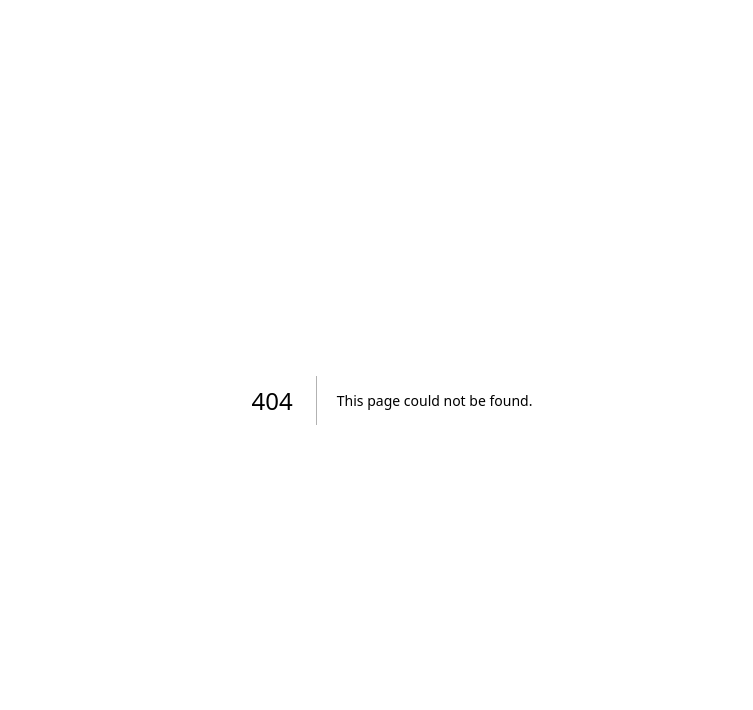
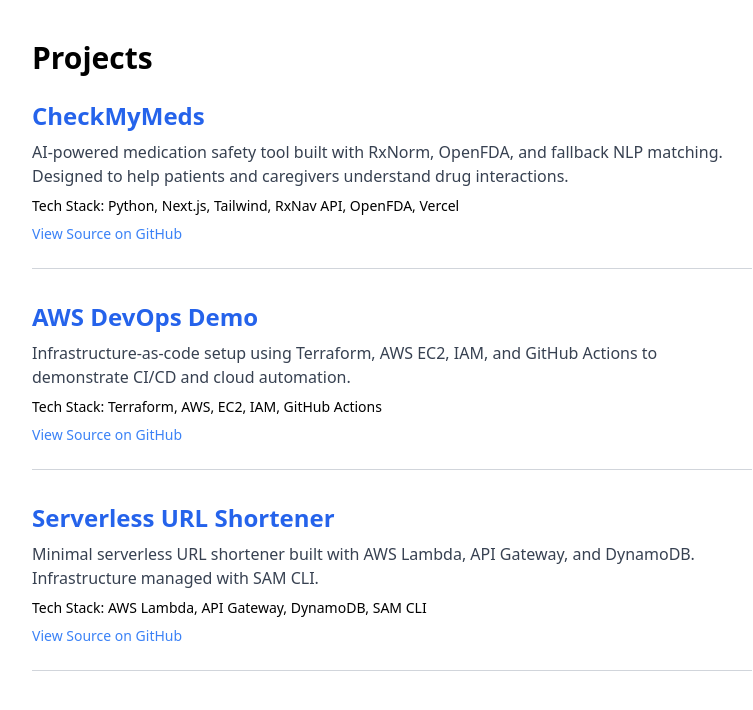
Before and after one commit to paulcyi/paulyi-tailwind-portfolio, a Next.js app: page /projects in a window 1280 px wide. Before the commit this address had no page. Shown: the top 710 px of the page, without its empty margins (248-1001 px from the left). Built offline with nearby package versions, Linux system fonts and the light colour scheme.

Commit message:
feat(projects): scaffold portfolio projects page

```diff
--- /dev/null
+++ b/app/projects/page.js
@@ -0,0 +1,64 @@
+import Link from "next/link";
+
+const projects = [
+  {
+    title: "CheckMyMeds",
+    href: "https://drug-interaction-checker-phi.vercel.app/",
+    repo: "https://github.com/paulcyi/drug-interaction-checker",
+    description:
+      "AI-powered medication safety tool built with RxNorm, OpenFDA, and fallback NLP matching. Designed to help patients and caregivers understand drug interactions.",
+    stack: ["Python", "Next.js", "Tailwind", "RxNav API", "OpenFDA", "Vercel"]
+  },
+  {
+    title: "AWS DevOps Demo",
+    href: "#", // You can replace this with your live URL if you deploy it
+    repo: "https://github.com/paulcyi/aws-devops-demo",
+    description:
+      "Infrastructure-as-code setup using Terraform, AWS EC2, IAM, and GitHub Actions to demonstrate CI/CD and cloud automation.",
+    stack: ["Terraform", "AWS", "EC2", "IAM", "GitHub Actions"]
+  },
+  {
+    title: "Serverless URL Shortener",
+    href: "#", // You can replace this with your live URL if deployed
+    repo: "https://github.com/paulcyi/serverless-url-shortener",
+    description:
+      "Minimal serverless URL shortener built with AWS Lambda, API Gateway, and DynamoDB. Infrastructure managed with SAM CLI.",
+    stack: ["AWS Lambda", "API Gateway", "DynamoDB", "SAM CLI"]
+  }
+];
+
+export default function ProjectsPage() {
+  return (
+    <main className="max-w-3xl mx-auto px-6 py-10">
+      <h1 className="text-3xl font-bold mb-6">Projects</h1>
+      <ul className="space-y-8">
+        {projects.map((proj) => (
+          <li key={proj.title} className="border-b border-gray-300 pb-6">
+            <h2 className="text-2xl font-semibold">
+              <Link
+                href={proj.href}
+                className="text-blue-600 hover:underline"
+                target="_blank"
+              >
+                {proj.title}
+              </Link>
+            </h2>
+            <p className="text-gray-700 dark:text-gray-300 mt-2">{proj.description}</p>
+            <p className="mt-2 text-sm">
+              <span className="font-medium">Tech Stack:</span> {proj.stack.join(", ")}
+            </p>
+            <p className="mt-2 text-sm">
+              <Link
+                href={proj.repo}
+                target="_blank"
+                className="text-blue-500 hover:underline"
+              >
+                View Source on GitHub
+              </Link>
+            </p>
+          </li>
+        ))}
+      </ul>
+    </main>
+  );
+}
```
